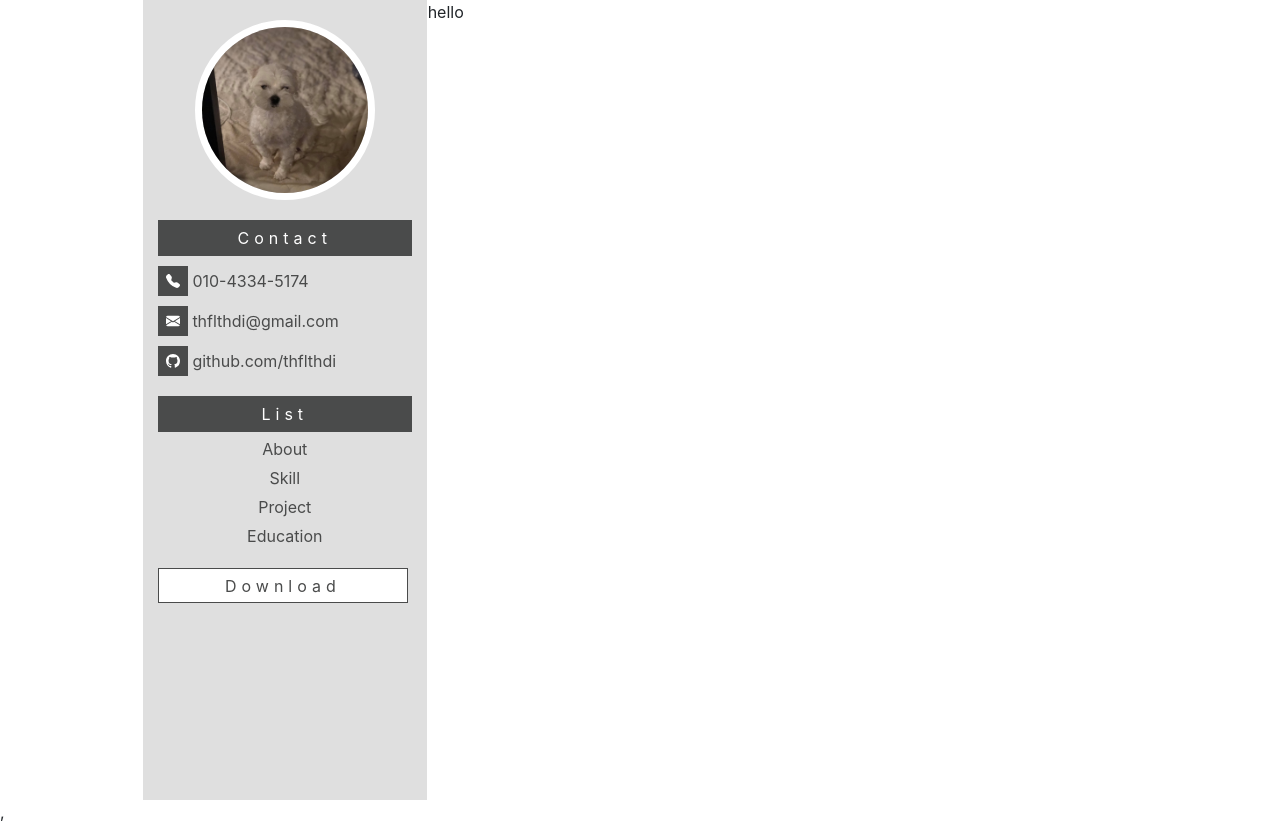
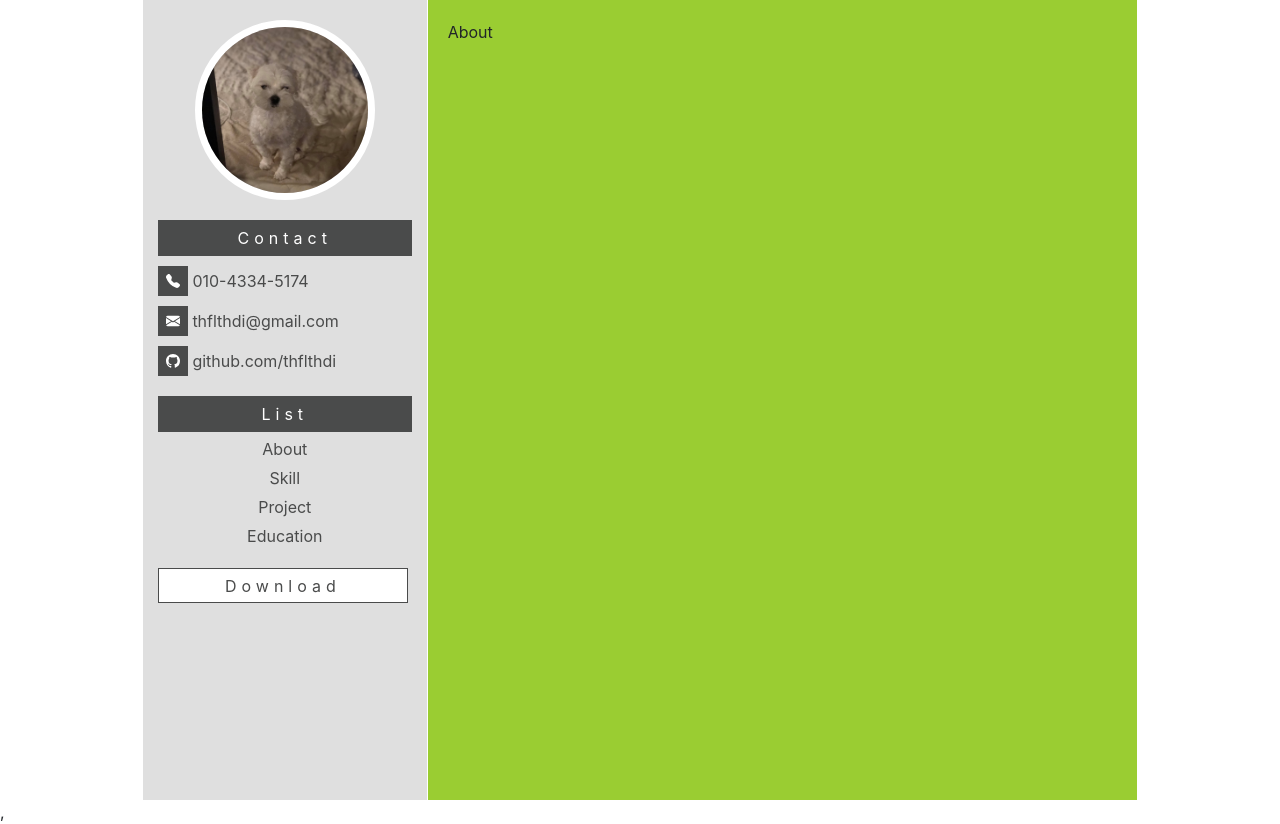
Before and after one commit to thflthdi/resume, a React (Create React App) app in the folder resume/: page / in a window 1280 px wide. Built offline with nearby package versions, Linux system fonts and the light colour scheme; the HTML template or start-up script is replaced by a standard one.

Commit message:
about css 추가

```diff
--- a/resume/src/App.js
+++ b/resume/src/App.js
@@ -7,28 +7,29 @@ import Skill from "./components/skill";
 import Project from "./components/project";
 import Education from "./components/education";
 
-const ResizeEffect = () => {
-  const [height, setHeight] = useState(window.innerHeight);
+// const ResizeEffect = () => {
+//   const [height, setHeight] = useState(window.innerHeight);
 
-  const onResize = () => {
-    setHeight(window.innerHeight);
-  };
+//   const onResize = () => {
+//     setHeight(window.innerHeight);
+//   };
 
-  useEffect(() => {
-    window.addEventListener('resize', onResize);
-    //EventListener의 인자(이벤트명, 콜백 함수 - 이벤트가 발생되면 실행, useCapture - 이벤트 버블링이나 캡처링을 사용할지)
+//   useEffect(() => {
+//     window.addEventListener('resize', onResize);
+//     //EventListener의 인자(이벤트명, 콜백 함수 - 이벤트가 발생되면 실행, useCapture - 이벤트 버블링이나 캡처링을 사용할지)
 
-    return () => {
-      //이벤트 제거
-      window.removeEventListener('resize', onResize);
-    };
-  }, []);
+//     return () => {
+//       //이벤트 제거
+//       window.removeEventListener('resize', onResize);
+//     };
+//   }, []);
 
-  return height;
-};
+//   return height;
+// };
 
 function App() {
-  const heightSize = ResizeEffect();
+  // const heightSize = ResizeEffect();
+
   return (
 
     <div className="app">
--- a/resume/src/components/about.js
+++ b/resume/src/components/about.js
@@ -1,10 +1,9 @@
 import React from 'react';
-
+import "./about.scss"
 function About(){
-
     return(
-        <div>
-            hello
+        <div className="content_container">
+            About
         </div>
     )
 }
--- /dev/null
+++ b/resume/src/components/about.scss
@@ -0,0 +1,4 @@
+.content_container {
+  padding: 20px;
+  background-color: yellowgreen;
+}
--- a/resume/src/sidebar.js
+++ b/resume/src/sidebar.js
@@ -5,16 +5,17 @@ import {TelephoneFill, EnvelopeFill, Github} from 'react-bootstrap-icons';
 import { Link } from 'react-router-dom';
 
 
+    // for(let list of document.getElementsByName("list-linked")){
+    //         if(list.href===nowLocation){
+    //             list.className = "linked"
+    //         }
+    //         else{
+    //             list.className = "list-link"
+    //         }
+    //     }
 function SideBar() {
 
-    const onLinked=(e)=>{
-        e.target.className = "linked"
-        for(let list of document.getElementsByClassName("linked")){
-                if(list.href!==e.target.href){
-                    list.className = "list-link"
-                }
-            }
-    }
+    // FIXME: 기존 코드는 url로 접근시 해당 메뉴 list가 active 되지 않음
 
     return(
         <div className="main">
@@ -40,16 +41,16 @@ function SideBar() {
             <div className="container" >
                 <div className="menutitle">List</div>
                 <div className="list-container">
-                    <Link className="list-link" onClick={onLinked} to="/">About</Link>
+                    <Link className="list-link" name="list-linked" to="/">About</Link>
                 </div>
                 <div className="list-container">
-                <Link className="list-link" onClick={onLinked} to="/skill">Skill</Link>
+                <Link className="list-link"  name="list-linked" to="/skill">Skill</Link>
                 </div>
                 <div className="list-container">
-                <Link className="list-link" onClick={onLinked} to="/project">Project</Link>
+                <Link className="list-link"  name="list-linked" to="/project">Project</Link>
                 </div>
                 <div className="list-container">
-                <Link className="list-link" onClick={onLinked} to="/education">Education</Link>
+                <Link className="list-link"  name="list-linked" to="/education">Education</Link>
                 </div>
             </div>
             <div className="container">
@@ -57,64 +58,6 @@ function SideBar() {
             </div>
 
         </div>
-
-//         <Container>
-//             <Row style={{marginTop:"20px"}}>
-//                 <Col style={{textAlign:"center"}}>
-//                < img src={imagefile} width={150} height={150} alt="profile"
-//                 style={{borderRadius: "50%", objectFit:"cover", border:"9px solid white"}}/>
-//                 </Col>
-//             </Row>
-//             <Row style={{marginTop:"15px", backgroundColor:"yellow"}}>
-//                 <Col xs={12} style={{backgroundColor:"#4a4b4b", textAlign:"center",
-//                 color:"white",letterSpacing:"5px",padding:"5px"}}>
-//                     Contact
-//                 </Col>
-//             </Row>
-//             <Row style={{marginTop:"10px"}}>
-//                 <Col md={2} xs={1}>
-//                     <button style={{color:"white", backgroundColor:"#4a4b4b",border:"0px"}}>
-//                         <TelephoneFill/></button>
-//                 </Col>
-//                 <Col md={9} xs={11}>010-4334-5174</Col>
-//             </Row>
-//             <Row style={{marginTop:"5px"}}>
-//                 <Col md={2} xs={1}>
-//                     <button style={{color:"white", backgroundColor:"#4a4b4b",border:"0px"}}>
-//                         <EnvelopeFill/></button>
-//                 </Col>
-//                 <Col md={9} xs={11}>thflthdi@gmail.com</Col>
-//             </Row>
-//             <Row style={{marginTop:"5px"}}>
-//                 <Col md={2} xs={1}>
-//                     <button style={{color:"white", backgroundColor:"#4a4b4b",border:"0px"}}>
-//                         <Github/></button>
-//                 </Col>
-//                 <Col md={9} xs={11}>github.com/thflthdi</Col>
-//             </Row>
-//             <Row style={{marginTop:"10px", backgroundColor:"yellow"}}>
-//                 <Col xs={12} style={{backgroundColor:"#4a4b4b", textAlign:"center",
-//                 color:"white",letterSpacing:"5px",padding:"5px"}}>
-//                     List
-//                 </Col>
-//             </Row>
-//             <Row xs={4} md={1} style={{marginTop:"10px"}}>
-//                 <Col style={{marginBottom:"5px"}}>About</Col>
-//                 <Col style={{marginBottom:"5px"}}>Skill</Col>
-//                 <Col style={{marginBottom:"5px"}}>Project</Col>
-//                 <Col style={{marginBottom:"5px"}}>Education</Col>
-//             </Row>
-//             <Row>
-//                 <Col xs={12}>
-//                     <button title="PDF로 이력서 다운로드"
-//                         style={{ cursor:"hand", border:" 1.5px solid #4a4b4b", textAlign:"center", width:"100%",
-//                         color:"#4a4b4b",letterSpacing:"5px",padding:"5px"}}>
-//                             Download</button>
-//                     </Col>
-//             </Row>
-
-//         </Container>
-
     )
 }
 export default SideBar;
```
